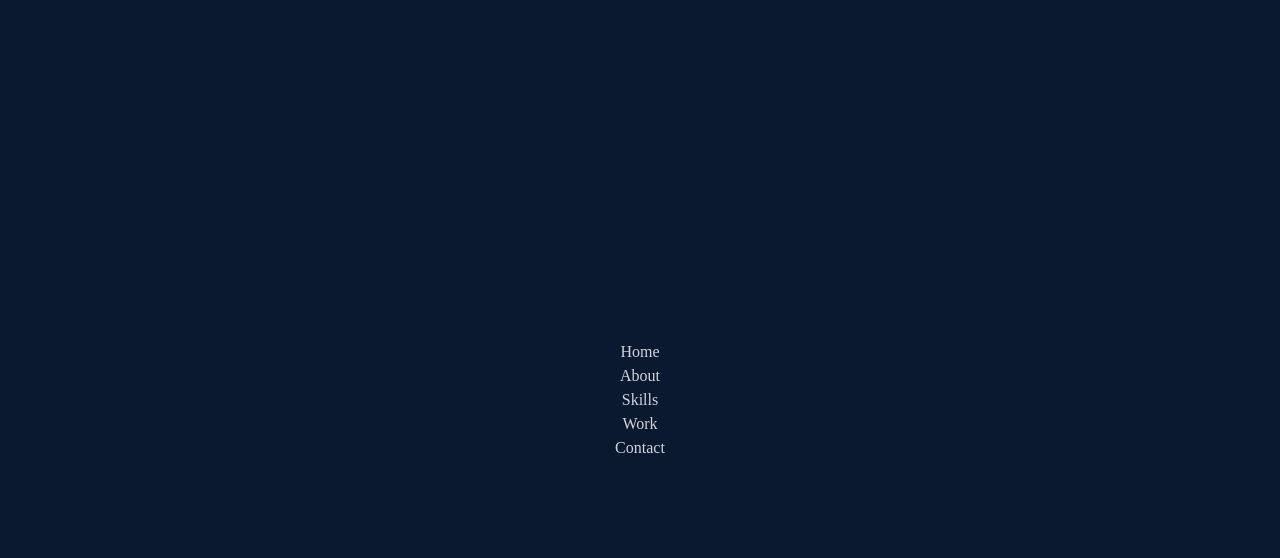
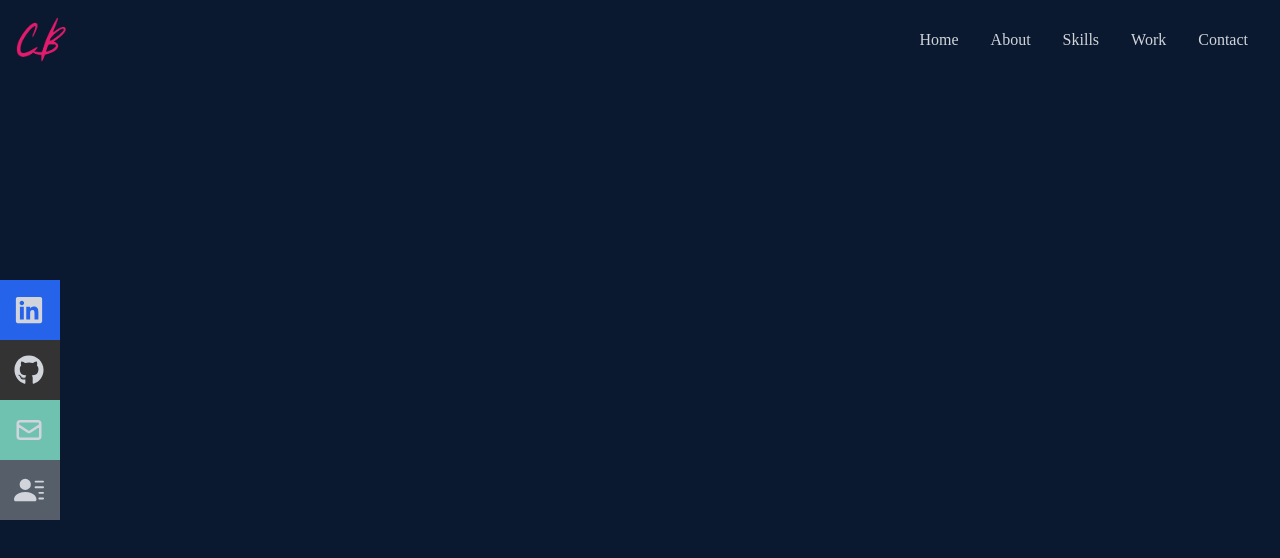
Before and after one commit to raytieu/react-portfolio, a React (Create React App) app: page / in a window 1280 px wide. Shown: the top 558 px of the page. Built offline with nearby package versions, Linux system fonts and the light colour scheme.

Commit message:
added social icons

```diff
--- a/src/App.js
+++ b/src/App.js
@@ -1,10 +1,11 @@
 import Navbar from "./components/Navbar";
+import Home from "./components/Home";
 
 function App() {
   return (
     <div className="App">
       <Navbar />
-      {/* <h1 className="text-2xl font-bold">Hello</h1> */}
+      <Home />
     </div>
   );
 }
--- /dev/null
+++ b/src/components/Home.js
@@ -0,0 +1,8 @@
+import React from "react";
+import { HiArrowNarrowRight } from "react-icons/hi";
+
+const Home = () => {
+  return <div className="w-full h-screen bg-[#0a192f]"></div>;
+};
+
+export default Home;
--- a/src/components/Navbar.js
+++ b/src/components/Navbar.js
@@ -1,8 +1,18 @@
-import React from "react";
-import { FaBars, FaTimes } from "react-icons/fa";
+import React, { useState } from "react";
+import {
+  FaBars,
+  FaTimes,
+  FaGithub,
+  FaLinkedin,
+  FaFacebook,
+} from "react-icons/fa";
+import { HiOutlineMail } from "react-icons/hi";
+import { BsFillPersonLinesFill } from "react-icons/bs";
 import Logo from "../assets/logo.png";
 
 const Navbar = () => {
+  const [nav, setNav] = useState(false);
+  const handleClick = () => setNav(!nav);
   return (
     <div className="fixed w-full h-[80px] flex justify-between items-center px-4 bg-[#0a192f] text-gray-300">
       <div>
@@ -20,21 +30,62 @@ const Navbar = () => {
       </ul>
 
       {/* Hamburger */}
-      <div className="md:hidden">
-        <FaBars />
+      <div onClick={handleClick} className="md:hidden z-10">
+        {!nav ? <FaBars /> : <FaTimes />}
       </div>
 
       {/* Mobile Menu */}
-      <ul className="absolute top-0 left-0 w-full h-screen bg-[#0a192f] flex flex-col justify-center items-center">
-        <li>Home</li>
-        <li>About</li>
-        <li>Skills</li>
-        <li>Work</li>
-        <li>Contact</li>
+      <ul
+        className={
+          !nav
+            ? "hidden"
+            : "absolute top-0 left-0 w-full h-screen bg-[#0a192f] flex flex-col justify-center items-center"
+        }
+      >
+        <li className="py-6 text-4xl">Home</li>
+        <li className="py-6 text-4xl">About</li>
+        <li className="py-6 text-4xl">Skills</li>
+        <li className="py-6 text-4xl">Work</li>
+        <li className="py-6 text-4xl">Contact</li>
       </ul>
 
       {/* Social Icons */}
-      <div className="hidden"></div>
+      <div className="hidden lg:flex fixed flex-col top-[35%] left-0">
+        <ul>
+          <li className="w-[160px] h-[60px] flex justify-between items-center ml-[-100px] hover:ml-[-10px] duration-300 bg-blue-600">
+            <a
+              className="flex justify-between items-center w-full text-gray-300"
+              href="/"
+            >
+              Linkedin <FaLinkedin size={30} />
+            </a>
+          </li>
+          <li className="w-[160px] h-[60px] flex justify-between items-center ml-[-100px] hover:ml-[-10px] duration-300 bg-[#333333]">
+            <a
+              className="flex justify-between items-center w-full text-gray-300"
+              href="/"
+            >
+              Github <FaGithub size={30} />
+            </a>
+          </li>
+          <li className="w-[160px] h-[60px] flex justify-between items-center ml-[-100px] hover:ml-[-10px] duration-300 bg-[#6fc2b0]">
+            <a
+              className="flex justify-between items-center w-full text-gray-300"
+              href="/"
+            >
+              Email <HiOutlineMail size={30} />
+            </a>
+          </li>
+          <li className="w-[160px] h-[60px] flex justify-between items-center ml-[-100px] hover:ml-[-10px] duration-300 bg-[#565f69]">
+            <a
+              className="flex justify-between items-center w-full text-gray-300"
+              href="/"
+            >
+              Resume <BsFillPersonLinesFill size={30} />
+            </a>
+          </li>
+        </ul>
+      </div>
     </div>
   );
 };
```
